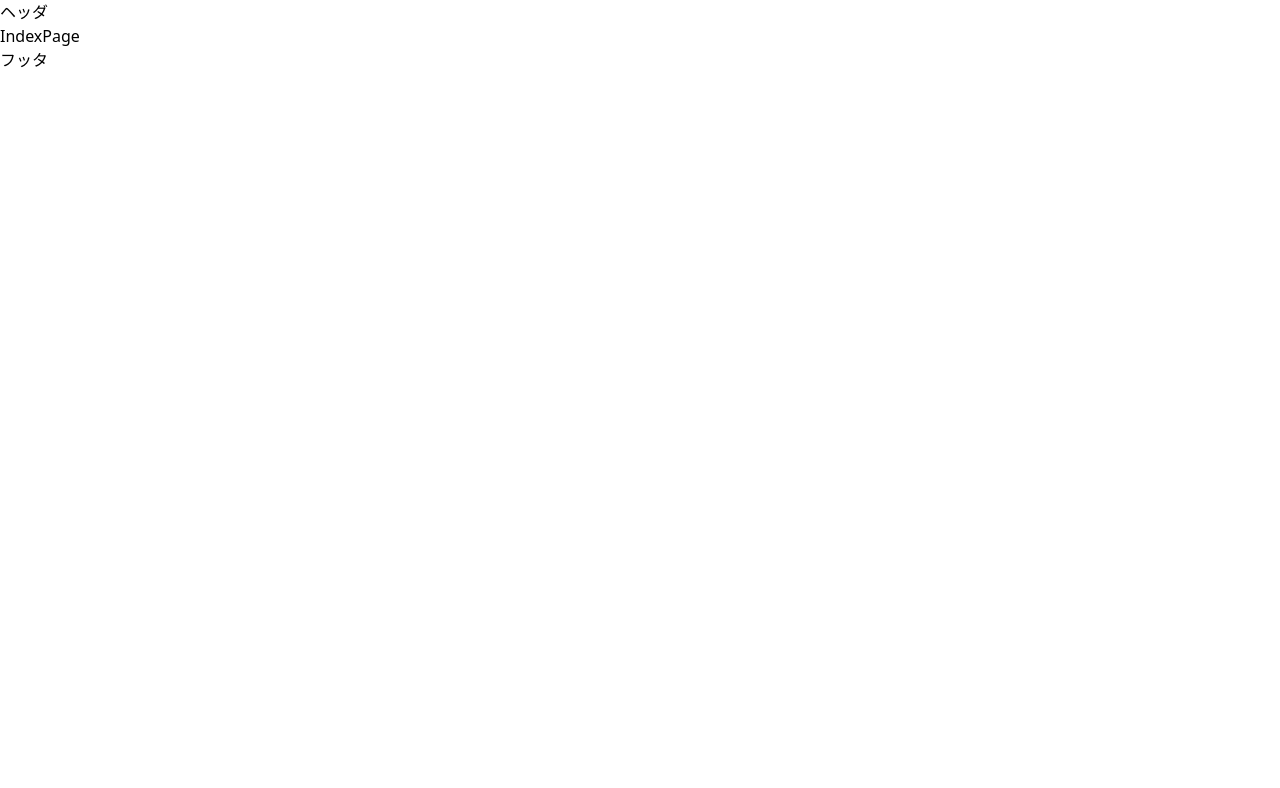
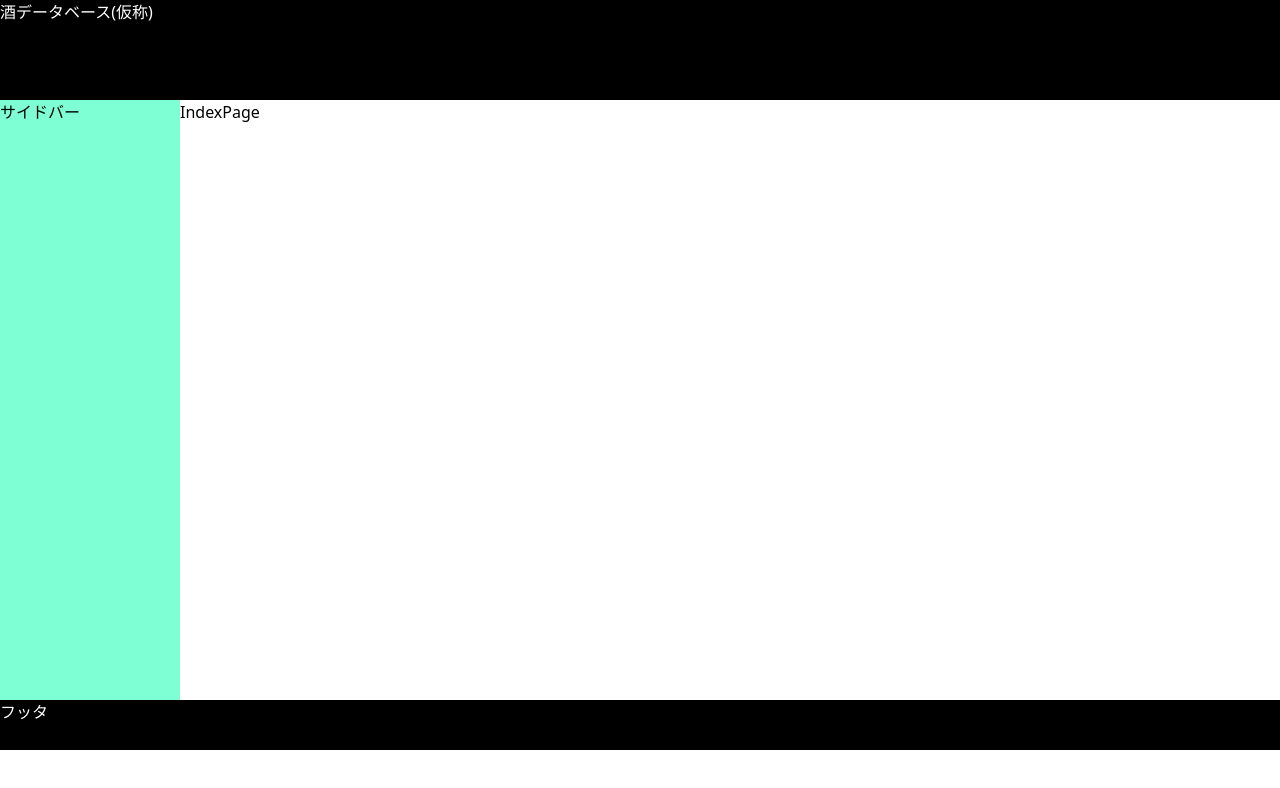
Before and after one commit to tetsuya-moriyama-iosys/sake-db, a Vue app in the folder front/: page / in a window 1280 px wide. Shown: the top 788 px of the page. Built offline with nearby package versions, Linux system fonts and the light colour scheme.

Commit message:
途中保存

```diff
--- a/front/src/router/main.ts
+++ b/front/src/router/main.ts
@@ -1,8 +1,8 @@
 /**
  * メイン画面(データベース検索部分)のルーター
  */
-import Layout from '@/views/Main/Layouts/BaseLayout.vue';
-import IndexPage from '@/views/Main/IndexPage.vue';
+import Layout from '@/views/Discovery/Layouts/BaseLayout.vue';
+import IndexPage from '@/views/Discovery/IndexPage.vue';
 
 const MainRouter = {
   path: '/',
--- a/front/src/styles/main.css
+++ b/front/src/styles/main.css
@@ -0,0 +1,3 @@
+html, body {
+  height: 100%;
+}
--- a/front/src/views/Main/Layouts/HeaderArea.vue
+++ b/front/src/views/Discovery/IndexPage.vue
@@ -1,6 +1,5 @@
-<template>
-  <header>ヘッダ</header>
-</template>
+<!--トップページ-->
+<template>IndexPage</template>
 
 <script setup lang="ts"></script>
 
--- /dev/null
+++ b/front/src/views/Discovery/Layouts/BaseLayout.vue
@@ -0,0 +1,28 @@
+<template>
+  <div>
+    <HeaderArea />
+    <main class="flex">
+      <SideBar />
+      <div class="flex-1">
+        <router-view></router-view>
+      </div>
+    </main>
+    <FooterArea />
+  </div>
+</template>
+<script setup lang="ts">
+import HeaderArea from '@/views/Discovery/Layouts/HeaderArea.vue';
+import FooterArea from '@/views/Discovery/Layouts/FooterArea.vue';
+import SideBar from '@/views/Discovery/Layouts/SideBar.vue';
+</script>
+
+<style scoped>
+div {
+  height: calc(100vh - 100px);
+  width: 100%;
+
+  main {
+    height: calc(100% - 100px); /* ヘッダーとフッターの高さを差し引いた高さ */
+  }
+}
+</style>
--- /dev/null
+++ b/front/src/views/Discovery/Layouts/FooterArea.vue
@@ -0,0 +1,15 @@
+<template>
+  <footer class="fixed">フッタ</footer>
+</template>
+
+<script setup lang="ts"></script>
+
+<style scoped>
+footer {
+  width: 100%;
+  height: 50px;
+  background-color: black;
+
+  color: white;
+}
+</style>
--- /dev/null
+++ b/front/src/views/Discovery/Layouts/HeaderArea.vue
@@ -0,0 +1,14 @@
+<template>
+  <header class="sticky">酒データベース(仮称)</header>
+</template>
+
+<script setup lang="ts"></script>
+
+<style scoped>
+header {
+  width: 100%;
+  height: 100px;
+  background-color: black;
+  color: white;
+}
+</style>
--- /dev/null
+++ b/front/src/views/Discovery/Layouts/SideBar.vue
@@ -0,0 +1,14 @@
+<!--サイドバー-->
+<template>
+  <aside>サイドバー</aside>
+</template>
+
+<script setup lang="ts"></script>
+
+<style scoped>
+aside {
+  width: 180px;
+  height: 100%;
+  background-color: aquamarine;
+}
+</style>
--- a/front/src/views/Main/IndexPage.vue
+++ /dev/null
@@ -1,5 +0,0 @@
-<template>IndexPage</template>
-
-<script setup lang="ts"></script>
-
-<style scoped></style>
--- a/front/src/views/Main/Layouts/BaseLayout.vue
+++ /dev/null
@@ -1,11 +0,0 @@
-<template>
-  <HeaderArea />
-  <router-view></router-view>
-  <FooterArea />
-</template>
-<script setup lang="ts">
-import HeaderArea from '@/views/Main/Layouts/HeaderArea.vue';
-import FooterArea from '@/views/Main/Layouts/FooterArea.vue';
-</script>
-
-<style scoped></style>
--- a/front/src/views/Main/Layouts/FooterArea.vue
+++ /dev/null
@@ -1,7 +0,0 @@
-<template>
-  <header>フッタ</header>
-</template>
-
-<script setup lang="ts"></script>
-
-<style scoped></style>
```
